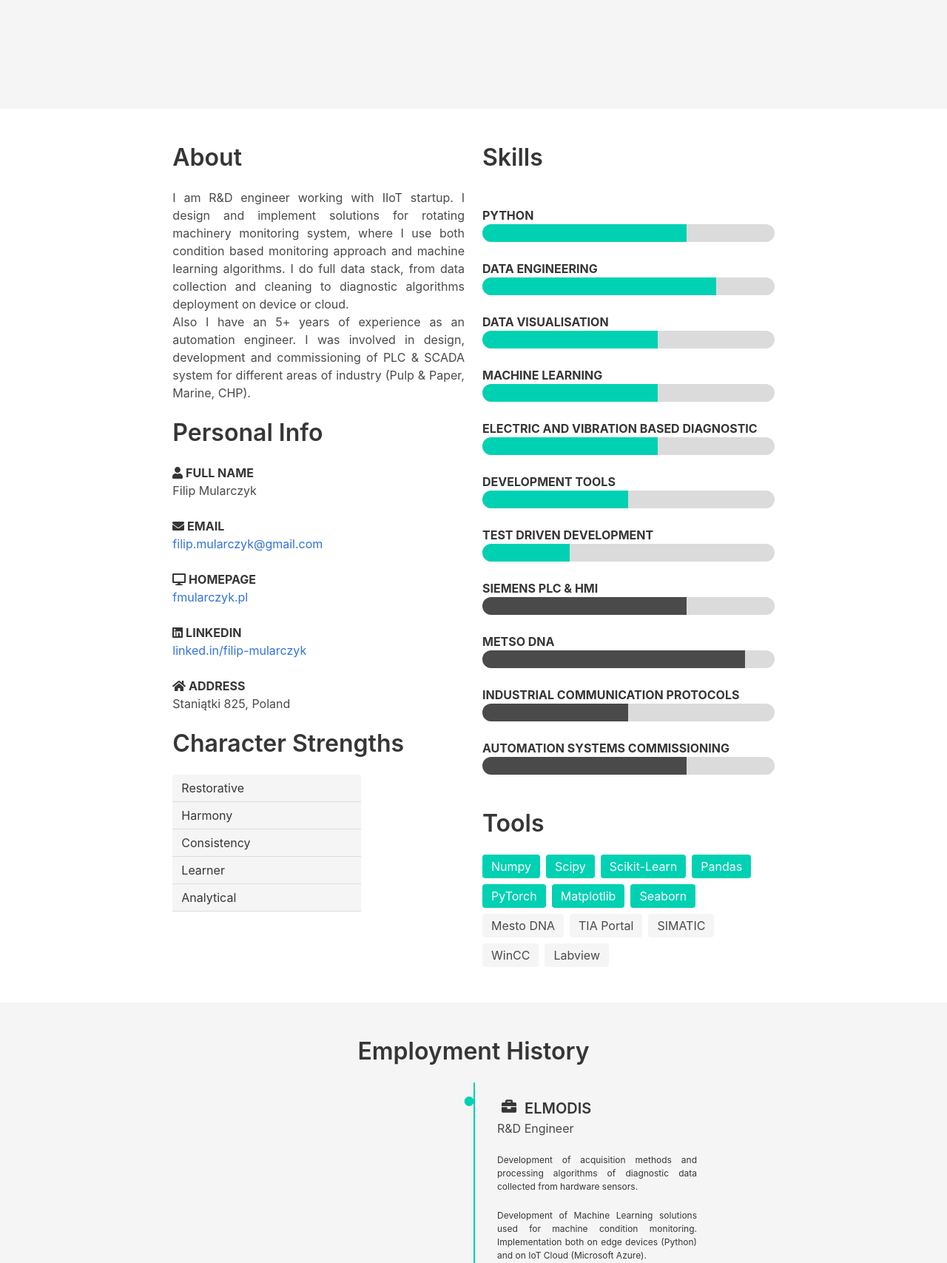
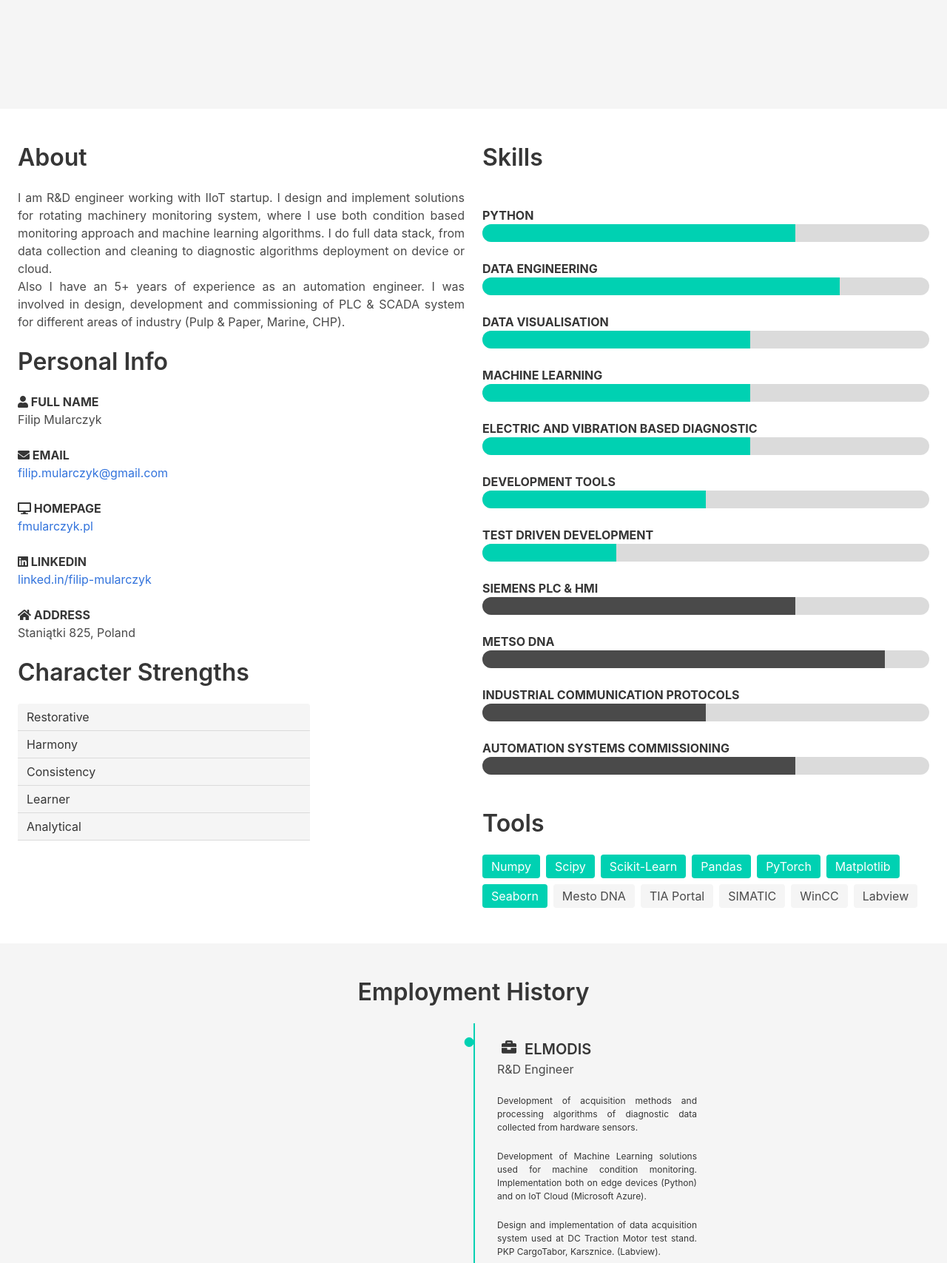
Before and after one commit to mukiblejlok/cv-homepage, a Django app: page / in a window 1280 px wide. Shown: the part 230-1937 px from the top of the page at 74% size. Run offline with Django 3.2, Linux system fonts and the light colour scheme; some libraries are stand-ins or nearby versions.

Commit message:
full hd as max width + deploy template update

```diff
--- a/cv/templates/cv/cv.html
+++ b/cv/templates/cv/cv.html
@@ -26,11 +26,11 @@
     {% endif %}
 
     <section class='section two-columns'>
+    <div class="container is-fullhd">
     <div class="columns is-mobile">
-        <div class="column is-4 is-offset-2 my-profile">
+        <div class="column is-6 my-profile">
 <!-- ABOUT -->
             {% if "about" in data %}
-
             <h5 class="title">About</h5>
             <div class='content has-text-justified'>
                 {{ data.about|join:" "|linebreaks }}
@@ -80,7 +80,7 @@
             {% endif %}
         </div>
 <!-------------------------------------->
-        <div class="column is-4 skills">
+        <div class="column is-6 skills">
 <!-- SKILLS -->
             {% if "skills" in data %}
             <h5 class="title">Skills</h5>
@@ -171,7 +171,7 @@
     </div>
   </div>
 </div>
-
+</div>
 </div></div></section>
 
 <!-- FOOTER -->
```
Also changed, not shown: 1 other file.
